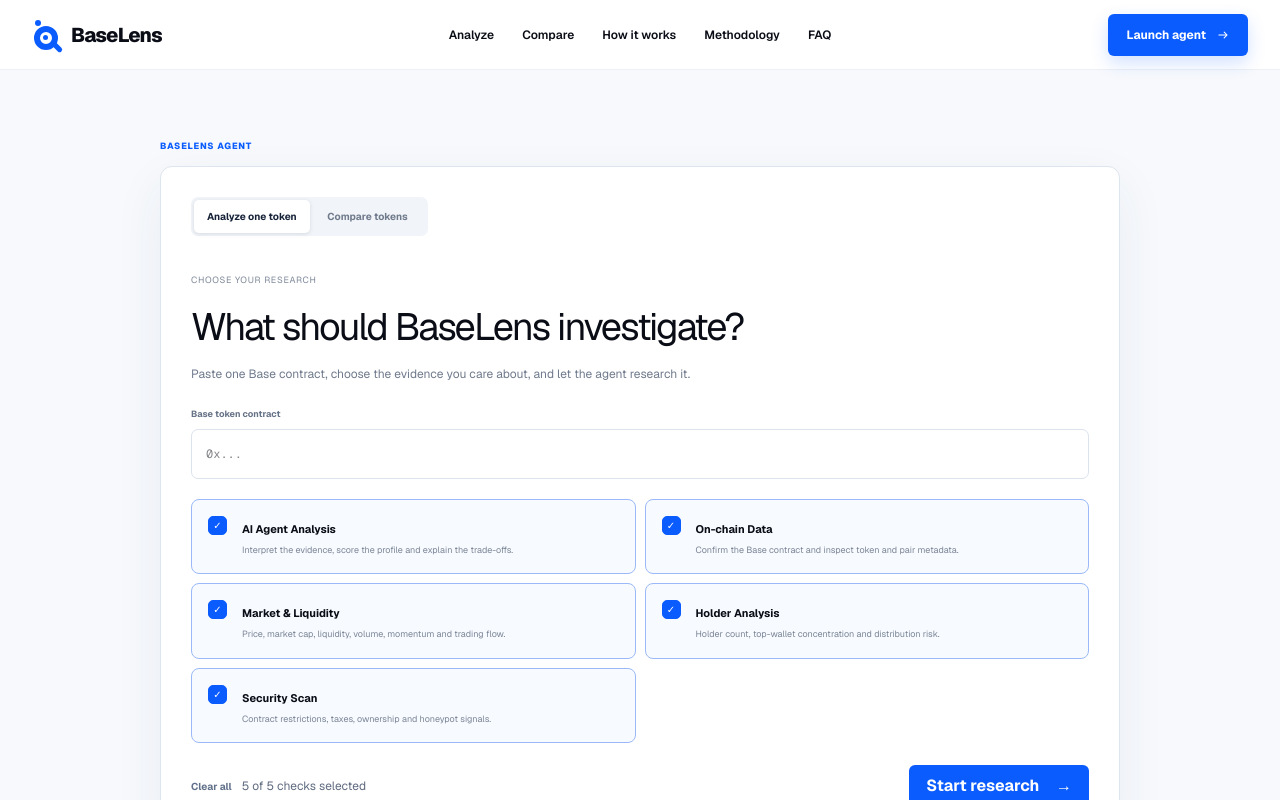
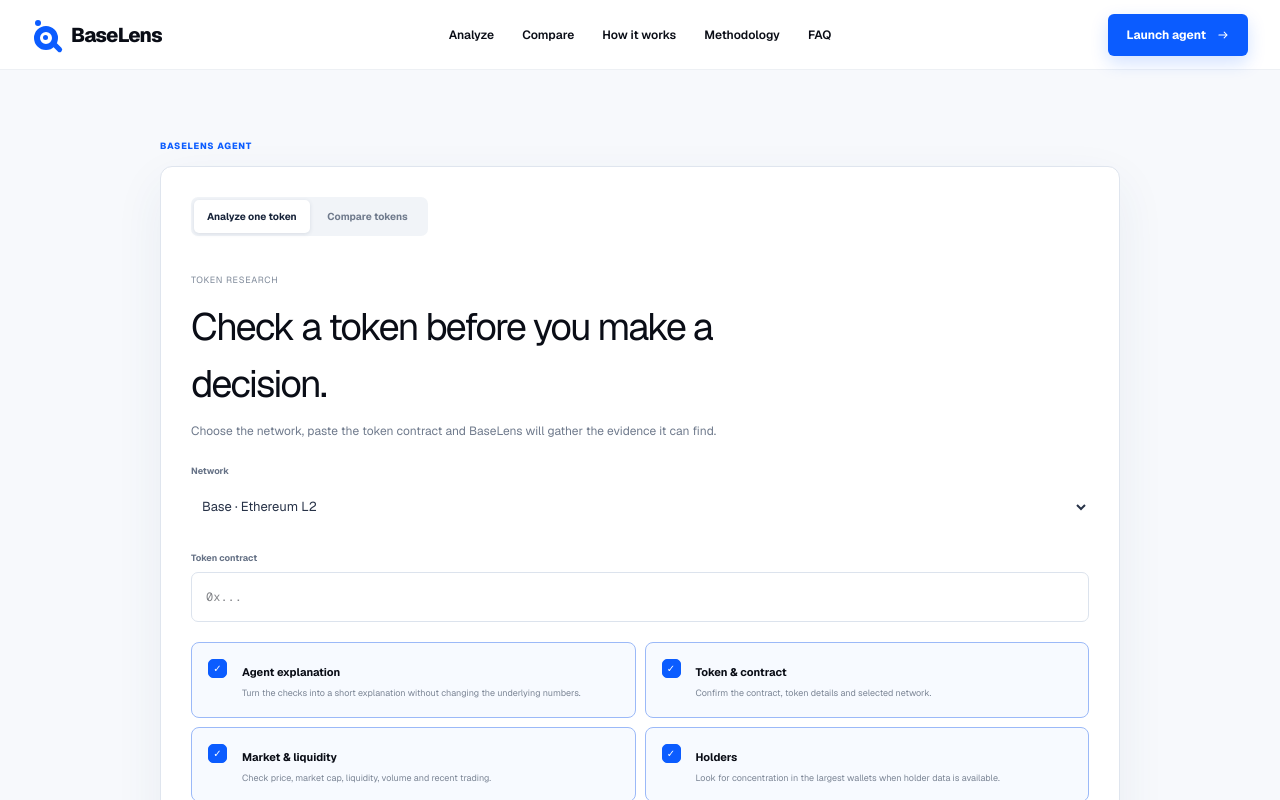
Before and after one commit to fawazfff/Baselens, a Next.js app: page /analyze in a window 1280 px wide. Shown: the top 800 px of the page. Built offline with nearby package versions, Linux system fonts and the light colour scheme; no server answers.

Commit message:
Add EVM network selection to research launcher

```diff
--- a/src/components/AnalyzeStartClient.tsx
+++ b/src/components/AnalyzeStartClient.tsx
@@ -2,37 +2,39 @@
 
 import { useRouter } from "next/navigation";
 import { useState } from "react";
+import { SUPPORTED_CHAINS } from "@/lib/chains";
 
 const MODULES = [
-  ["ai", "AI Agent Analysis", "Interpret the evidence, score the profile and explain the trade-offs."],
-  ["onchain", "On-chain Data", "Confirm the Base contract and inspect token and pair metadata."],
-  ["market", "Market & Liquidity", "Price, market cap, liquidity, volume, momentum and trading flow."],
-  ["holders", "Holder Analysis", "Holder count, top-wallet concentration and distribution risk."],
-  ["security", "Security Scan", "Contract restrictions, taxes, ownership and honeypot signals."],
+  ["ai", "Agent explanation", "Turn the checks into a short explanation without changing the underlying numbers."],
+  ["onchain", "Token & contract", "Confirm the contract, token details and selected network."],
+  ["market", "Market & liquidity", "Check price, market cap, liquidity, volume and recent trading."],
+  ["holders", "Holders", "Look for concentration in the largest wallets when holder data is available."],
+  ["security", "Contract checks", "Look for restrictions, taxes, ownership controls and known honeypot signals."],
 ] as const;
 
 export function AnalyzeStartClient() {
   const router = useRouter();
   const [mode, setMode] = useState<"single" | "compare">("single");
   const [contract, setContract] = useState("");
+  const [chain, setChain] = useState("base");
   const [selected, setSelected] = useState<string[]>(MODULES.map(([id]) => id));
   const [error, setError] = useState("");
   const allSelected = selected.length === MODULES.length;
 
   function toggle(id: string) { setSelected((current) => current.includes(id) ? current.filter((item) => item !== id) : [...current, id]); }
   function start() {
-    if (!selected.length) { setError("Choose at least one research module."); return; }
+    if (!selected.length) { setError("Choose at least one check."); return; }
     if (mode === "compare") { router.push(`/compare?modules=${selected.join(",")}`); return; }
     const value = contract.trim();
-    if (!/^0x[a-fA-F0-9]{40}$/.test(value)) { setError("That does not look like a valid EVM contract address. Paste a Base token contract beginning with 0x."); return; }
-    router.push(`/analyze/${value}?modules=${selected.join(",")}`);
+    if (!/^0x[a-fA-F0-9]{40}$/.test(value)) { setError("That address does not look complete. EVM token contracts start with 0x and contain 40 hexadecimal characters after it."); return; }
+    router.push(`/analyze/${value}?chain=${chain}&modules=${selected.join(",")}`);
   }
 
   return <div className="research-launcher">
     <div className="mode-switch" role="tablist" aria-label="Research mode"><button className={mode === "single" ? "active" : ""} onClick={() => setMode("single")}>Analyze one token</button><button className={mode === "compare" ? "active" : ""} onClick={() => setMode("compare")}>Compare tokens</button></div>
-    <div className="launcher-copy"><span>Choose your research</span><h1>{mode === "single" ? "What should BaseLens investigate?" : "Compare Base tokens through the same research pipeline."}</h1><p>{mode === "single" ? "Paste one Base contract, choose the evidence you care about, and let the agent research it." : "Compare 2 to 5 contracts across the same market, liquidity, holder and contract-security evidence."}</p></div>
-    {mode === "single" && <div className="launcher-contract"><label htmlFor="launcher-contract">Base token contract</label><input id="launcher-contract" value={contract} onChange={(e) => { setContract(e.target.value); setError(""); }} placeholder="0x..." spellCheck={false} autoComplete="off" aria-invalid={Boolean(error)}/></div>}
+    <div className="launcher-copy"><span>Token research</span><h1>{mode === "single" ? "Check a token before you make a decision." : "Compare tokens using the same checks."}</h1><p>{mode === "single" ? "Choose the network, paste the token contract and BaseLens will gather the evidence it can find." : "Compare 2 to 5 EVM tokens. Each token keeps its own network, so you can compare across chains."}</p></div>
+    {mode === "single" && <><div className="launcher-contract"><label htmlFor="launcher-chain">Network</label><select id="launcher-chain" className="input" value={chain} onChange={(e)=>setChain(e.target.value)}>{SUPPORTED_CHAINS.map((item)=><option key={item.key} value={item.key}>{item.shortName} · {item.family}</option>)}</select></div><div className="launcher-contract"><label htmlFor="launcher-contract">Token contract</label><input id="launcher-contract" value={contract} onChange={(e) => { setContract(e.target.value); setError(""); }} placeholder="0x..." spellCheck={false} autoComplete="off" aria-invalid={Boolean(error)}/></div></>}
     <div className="module-grid">{MODULES.map(([id,title,description])=>{const checked=selected.includes(id);return <button type="button" key={id} className={`module-option ${checked ? "selected" : ""}`} aria-pressed={checked} onClick={()=>toggle(id)}><span className="module-check" aria-hidden="true">{checked ? "✓" : ""}</span><div><b>{title}</b><p>{description}</p></div></button>})}</div>
-    <div className="launcher-actions"><button className="select-all" onClick={()=>setSelected(allSelected ? [] : MODULES.map(([id])=>id))}>{allSelected ? "Clear all" : "Select all"}</button><span className="module-count">{selected.length} of {MODULES.length} checks selected</span><button className="btn blue launcher-primary" onClick={start}>{mode === "single" ? "Start research" : "Open comparison"} <span>→</span></button></div>{error&&<div className="launcher-error" role="alert">{error}</div>}
+    <div className="launcher-actions"><button className="select-all" onClick={()=>setSelected(allSelected ? [] : MODULES.map(([id])=>id))}>{allSelected ? "Clear all" : "Select all"}</button><span className="module-count">{selected.length} of {MODULES.length} checks selected</span><button className="btn blue launcher-primary" onClick={start}>{mode === "single" ? "Analyze token" : "Open comparison"} <span>→</span></button></div>{error&&<div className="launcher-error" role="alert">{error}</div>}
   </div>;
 }
```
